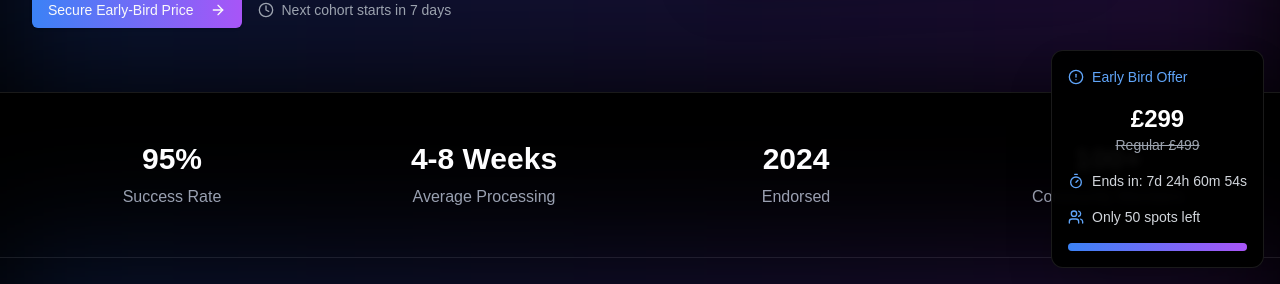
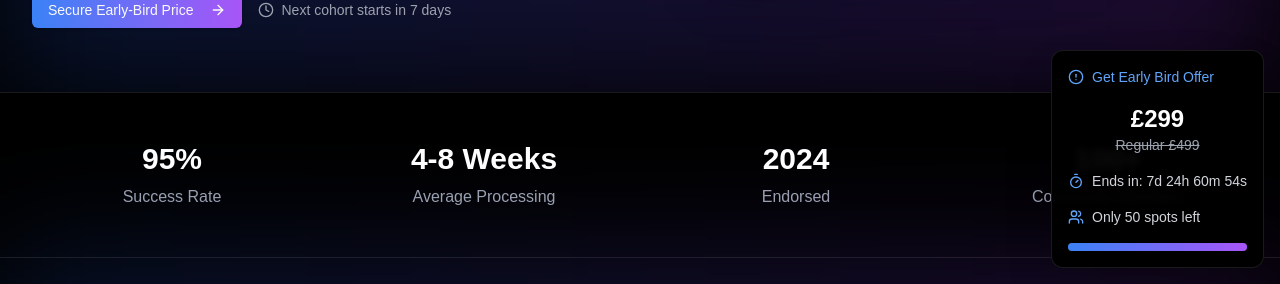
Before and after one commit to misteryomi/road-to-gtv, a Next.js app: page / in a window 1280 px wide. Shown: the part 516-800 px from the top of the page. Built offline with nearby package versions, Linux system fonts and the light colour scheme.

Commit message:
added pricing

```diff
--- a/app/page.tsx
+++ b/app/page.tsx
@@ -3,7 +3,7 @@ import React from 'react';
 import { Button } from '@/components/ui/button';
 import { Card, CardContent } from '@/components/ui/card';
 import { ArrowRight, CheckCircle, ChevronRight, Clock, Code, Globe, Quote, Star, Timer, Users } from 'lucide-react';
-import { premium_pricing_url, waitlist_url } from '@/lib/defaults';
+import { premium_pricing_url, starter_pricing, waitlist_url } from '@/lib/defaults';
 import Link from 'next/link';
 import CountdownTimer from '@/components/app/countdown-timer';
 
@@ -172,10 +172,12 @@ const Pricing = () => (
                 </div>
               ))}
             </div>
+            <Link href={starter_pricing}>
             <Button className="w-full h-14 text-lg bg-white/10 hover:bg-white/20 group">
               Get Early-Bird Price
               <ArrowRight className="ml-2 w-4 h-4 group-hover:translate-x-1 transition-transform" />
             </Button>
+            </Link>
           </CardContent>
         </Card>
 
--- a/components/app/countdown-timer.tsx
+++ b/components/app/countdown-timer.tsx
@@ -1,6 +1,8 @@
+'use client'
 import React, { useState, useEffect } from 'react';
 import { Card } from '@/components/ui/card';
-import { Timer, Users, AlertCircle } from 'lucide-react';
+import { Timer, Users, AlertCircle, Link } from 'lucide-react';
+import { starter_pricing } from '@/lib/defaults';
 
 const CountdownTimer = () => {
   // Set end date to 7 days from now
@@ -52,12 +54,13 @@ const CountdownTimer = () => {
 
   return (
     <div className="fixed bottom-4 right-4 z-50">
-      <Card className="bg-black/95 border border-white/10 p-4 shadow-2xl backdrop-blur-sm">
+        <Card className="bg-black/95 border border-white/10 p-4 shadow-2xl backdrop-blur-sm">
+        <a href={starter_pricing}>
         <div className="space-y-4">
           {/* Early Bird Offer */}
           <div className="flex items-center text-blue-400 mb-2">
             <AlertCircle className="w-4 h-4 mr-2" />
-            <span className="text-sm font-medium">Early Bird Offer</span>
+            <span className="text-sm font-medium">Get Early Bird Offer</span>
           </div>
 
           {/* Price */}
@@ -95,9 +98,12 @@ const CountdownTimer = () => {
               ⚡ High demand: {spotsLeft} {spotsLeft === 1 ? 'spot' : 'spots'} remaining at this price
             </div>
           )}
+
+
         </div>
-      </Card>
-    </div>
+        </a>
+        </Card>
+      </div>
   );
 };
 
```
